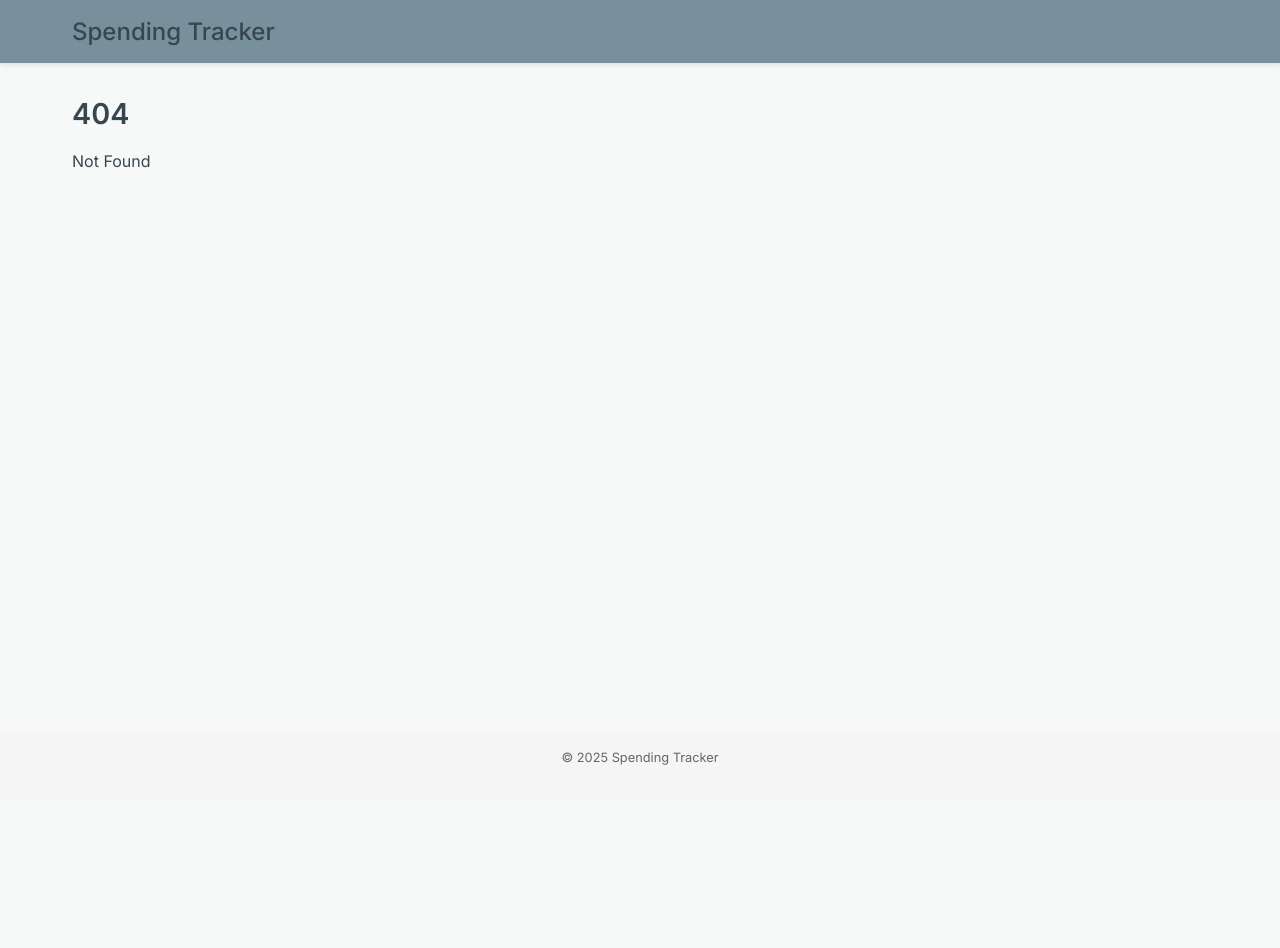
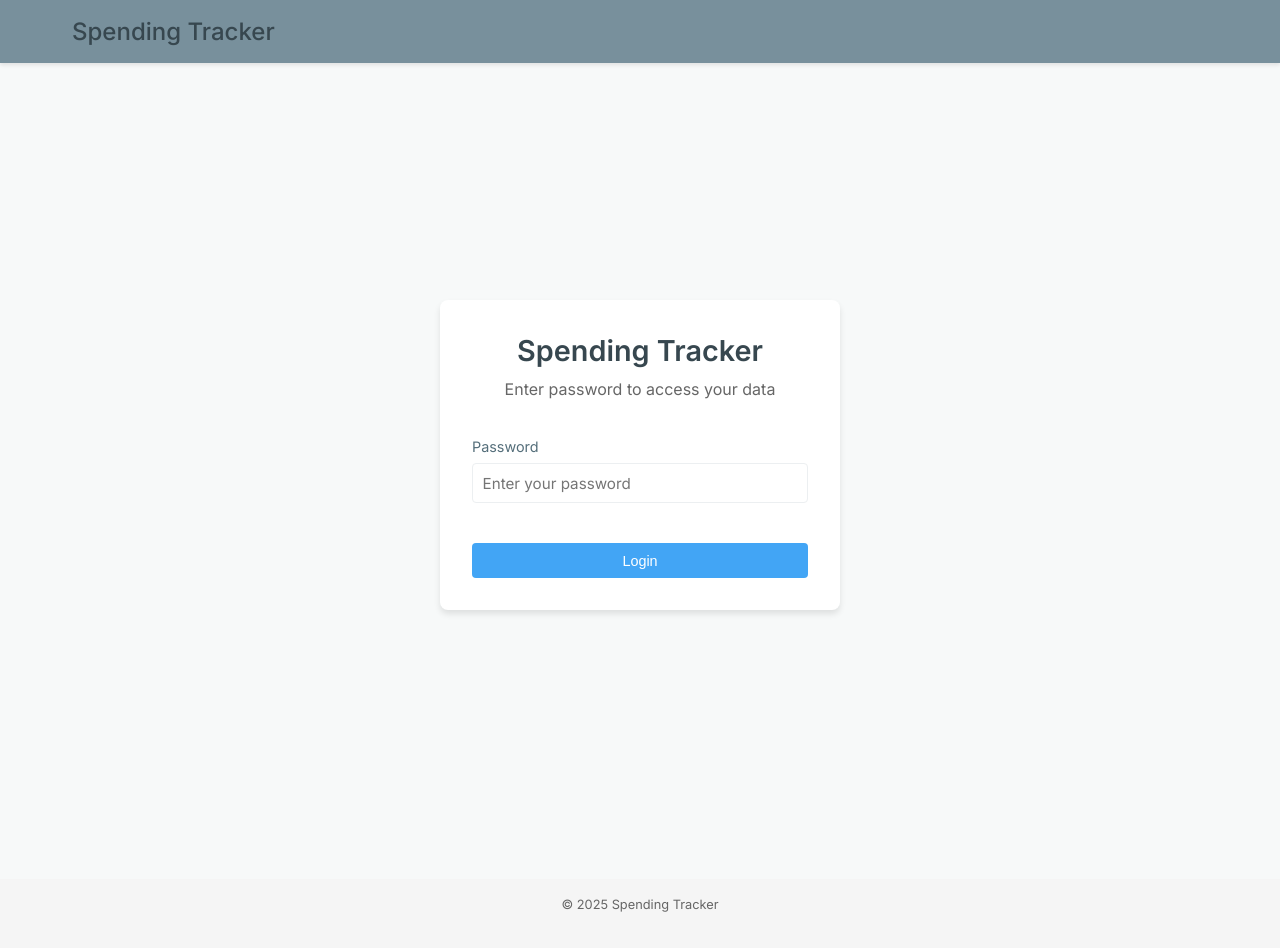
Before and after one commit to rogojagad/spending-tracker-web, a SvelteKit app: page /login in a window 1280 px wide. Before the commit this address had no page. Before the commit the page ends 800 px from the top, so only its background shows below. Built offline with nearby package versions, Linux system fonts and the light colour scheme.

Commit message:
feat: add login mechanism

```diff
--- a/package.json
+++ b/package.json
@@ -19,6 +19,7 @@
     "@sveltejs/adapter-auto": "^4.0.0",
     "@sveltejs/kit": "^2.16.0",
     "@sveltejs/vite-plugin-svelte": "^5.0.0",
+    "@types/node": "20.11.0",
     "prettier": "^3.5.2",
     "prettier-plugin-svelte": "^3.3.3",
     "svelte": "^5.0.0",
--- a/src/lib/config.ts
+++ b/src/lib/config.ts
@@ -3,7 +3,7 @@ export const config = {
   api: {
     baseUrl: import.meta.env.VITE_API_BASE_URL,
     endpoints: {
-      spendings: "spendings",
+      spendings: "/api/spendings",
     },
   },
 
--- a/src/lib/spending/api.ts
+++ b/src/lib/spending/api.ts
@@ -1,9 +1,9 @@
 import { config } from "$lib/config";
 import ky from "ky";
 import type { Spending, SpendingFilter } from "./interfaces";
+import { browser } from "$app/environment";
 
 const httpClient = ky.create({
-  prefixUrl: config.api.baseUrl,
   retry: {
     limit: 2,
     methods: ["get"],
@@ -21,6 +21,8 @@ const httpClient = ky.create({
 });
 
 export async function getAllSpendings(): Promise<Spending[]> {
+  if (!browser) return []
+
   try {
     const response = await httpClient
       .get<Spending[]>(config.api.endpoints.spendings)
--- /dev/null
+++ b/src/lib/stores/auth.ts
@@ -0,0 +1,68 @@
+import { writable } from "svelte/store";
+import { browser } from "$app/environment";
+import dayjs from "dayjs";
+
+export interface AuthState {
+    isAuthenticated: boolean
+    expiresAt: number | null
+}
+
+function createAuthStore() {
+    const initialState: AuthState = {
+        isAuthenticated: false,
+        expiresAt: null
+    }
+
+    const { subscribe, set, update } = writable<AuthState>(initialState)
+
+    if (browser) {
+        const stored = localStorage.getItem('auth')
+
+        if (stored) {
+            const parsedAuth: AuthState = JSON.parse(stored)
+
+            if (parsedAuth.expiresAt && parsedAuth.expiresAt > dayjs().unix()) {
+                set(parsedAuth)
+            } else {
+                localStorage.removeItem('auth')
+            }
+        }
+    }
+
+    return {
+        subscribe, authenticate: () => {
+            const expiresAt = dayjs().unix() + 10 * 60 * 1000 // 10 mins from now
+            const authState: AuthState = {
+                isAuthenticated: true, expiresAt
+            }
+
+            if (browser) localStorage.setItem('auth', JSON.stringify(authState))
+
+            set(authState)
+        }, logout: () => {
+            if (browser) localStorage.removeItem('auth')
+
+            set(initialState)
+        }, isSessionValid: () => {
+            let isValid = false
+
+            update(state => {
+                if (state.isAuthenticated && state.expiresAt) {
+                    isValid = state.expiresAt > dayjs().unix()
+
+                    if (!isValid) {
+                        if (browser) localStorage.removeItem('auth')
+
+                        return initialState
+                    }
+                }
+
+                return state
+            })
+
+            return isValid
+        }
+    }
+}
+
+export const authStore = createAuthStore()
--- a/src/routes/+layout.svelte
+++ b/src/routes/+layout.svelte
@@ -1,11 +1,41 @@
 <script lang="ts">
+  import { onMount } from "svelte";
   import "../app.css";
+  import { authStore } from "$lib/stores/auth";
+  import { goto } from "$app/navigation";
+
+  let checkSessionInterval: number;
+
+  onMount(() => {
+    checkSessionInterval = setInterval(() => {
+      if (
+        window.location.pathname !== "/login" &&
+        !authStore.isSessionValid()
+      ) {
+        goto("/login");
+      }
+    }, 60000);
+
+    return () => {
+      clearInterval(checkSessionInterval);
+    };
+  });
 </script>
 
 <div class="app">
   <header class="app-header">
     <div class="header-content">
       <h1 class="site-title">Spending Tracker</h1>
+
+      {#if $authStore.isAuthenticated}
+        <button
+          class="btn secondary logout-btn"
+          on:click={() => {
+            authStore.logout();
+            goto("/login");
+          }}>Logout</button
+        >
+      {/if}
     </div>
   </header>
 
@@ -37,12 +67,20 @@
     max-width: 1200px;
     margin: 0 auto;
     padding: 1rem 2rem;
+    display: flex;
+    justify-content: space-between;
+    align-items: center;
   }
 
   .site-title {
     font-size: 1.5rem;
     font-weight: 500;
     margin: 0;
+  }
+
+  .logout-btn {
+    font-size: 0.85rem;
+    padding: 0.4rem 0.8rem;
   }
 
   .main-content {
--- /dev/null
+++ b/src/routes/+layout.ts
@@ -0,0 +1,16 @@
+import { browser } from "$app/environment";
+import { authStore } from "$lib/stores/auth";
+import { redirect } from "@sveltejs/kit";
+import type { LayoutLoad } from "./$types";
+
+export const load: LayoutLoad = () => {
+    if (browser) {
+        if (window.location.pathname === '/login') return {}
+
+        if (!authStore.isSessionValid()) {
+            throw redirect(302, '/login')
+        }
+    }
+
+    return {}
+}
--- /dev/null
+++ b/src/routes/login/+page.svelte
@@ -0,0 +1,130 @@
+<script lang="ts">
+  import { goto } from "$app/navigation";
+  import { authStore } from "$lib/stores/auth";
+  import { onMount } from "svelte";
+
+  let password = "";
+  let isLoading = false;
+  let error = "";
+
+  async function verifyPassword() {
+    if (!password) {
+      error = "Please enter a password";
+      return;
+    }
+
+    isLoading = true;
+    error = "";
+
+    try {
+      const data = { isAllowed: true }; // TODO: implement actual auth on API
+
+      if (data.isAllowed) {
+        authStore.authenticate();
+        goto("/");
+      } else {
+        error = "Invalid password";
+      }
+    } catch (error) {
+      error = "Failed when verifying password. Please try again";
+      console.error(error);
+    } finally {
+      isLoading = false;
+    }
+  }
+
+  onMount(() => {
+    if (authStore.isSessionValid()) {
+      goto("/");
+    }
+  });
+</script>
+
+<svelte:head>
+  <title>Login - Spending Tracker</title>
+</svelte:head>
+
+<class class="login-container">
+  <div class="login-card">
+    <h1>Spending Tracker</h1>
+    <p class="subtitle">Enter password to access your data</p>
+
+    <form on:submit|preventDefault={verifyPassword} class="login-form">
+      <div class="form-group">
+        <label for="password">Password</label>
+
+        <input
+          type="password"
+          name="password"
+          id="password"
+          bind:value={password}
+          placeholder="Enter your password"
+          autocomplete="current-password"
+        />
+      </div>
+
+      {#if error}
+        <div class="error-message">{error}</div>
+      {/if}
+
+      <button
+        type="submit"
+        class="btn primary login-button"
+        disabled={isLoading}
+      >
+        {isLoading ? "Verifying..." : "Login"}</button
+      >
+    </form>
+  </div>
+</class>
+
+<style>
+  .login-container {
+    display: flex;
+    justify-content: center;
+    align-items: center;
+    min-height: 90vh;
+    padding: 1rem;
+  }
+
+  .login-card {
+    background-color: white;
+    border-radius: 8px;
+    box-shadow: 0 4px 6px rgba(0, 0, 0, 0.1);
+    padding: 2rem;
+    width: 100%;
+    max-width: 400px;
+    text-align: center;
+  }
+
+  h1 {
+    margin-bottom: 0.5rem;
+  }
+
+  .subtitle {
+    color: #666;
+    margin-bottom: 2rem;
+  }
+
+  .login-form {
+    text-align: left;
+  }
+
+  .form-group {
+    margin-bottom: 1.5rem;
+  }
+
+  .login-button {
+    width: 100%;
+    margin-top: 1rem;
+  }
+
+  .error-message {
+    color: #d32f2f;
+    font-size: 0.9rem;
+    margin-bottom: 1rem;
+    padding: 0.5rem;
+    border-radius: 4px;
+    background-color: rgba(211, 47, 47, 0.1);
+  }
+</style>
--- a/vite.config.ts
+++ b/vite.config.ts
@@ -1,6 +1,26 @@
 import { sveltekit } from "@sveltejs/kit/vite";
-import { defineConfig } from "vite";
+import { defineConfig, loadEnv } from "vite";
 
-export default defineConfig({
-  plugins: [sveltekit()],
+export default defineConfig(({ mode }) => {
+  const env = loadEnv(mode, __dirname, 'VITE_')
+
+  const apiBaseUrl = env.VITE_API_BASE_URL
+
+  return {
+    plugins: [sveltekit()],
+    server: {
+      proxy: {
+        '/api/verification': {
+          target: apiBaseUrl,
+          changeOrigin: true,
+          rewrite: (path) => path.replace(/^\/api/, ''),
+        },
+        '/api/spendings': {
+          target: apiBaseUrl,
+          changeOrigin: true,
+          rewrite: (path) => path.replace(/^\/api/, ''),
+        }
+      }
+    }
+  }
 });
```
Also changed, not shown: src/routes/+page.svelte (+17 -0 lines), src/routes/+page.ts (+7 -2 lines), 1 other file (tests, documents, lock files or other folders).
